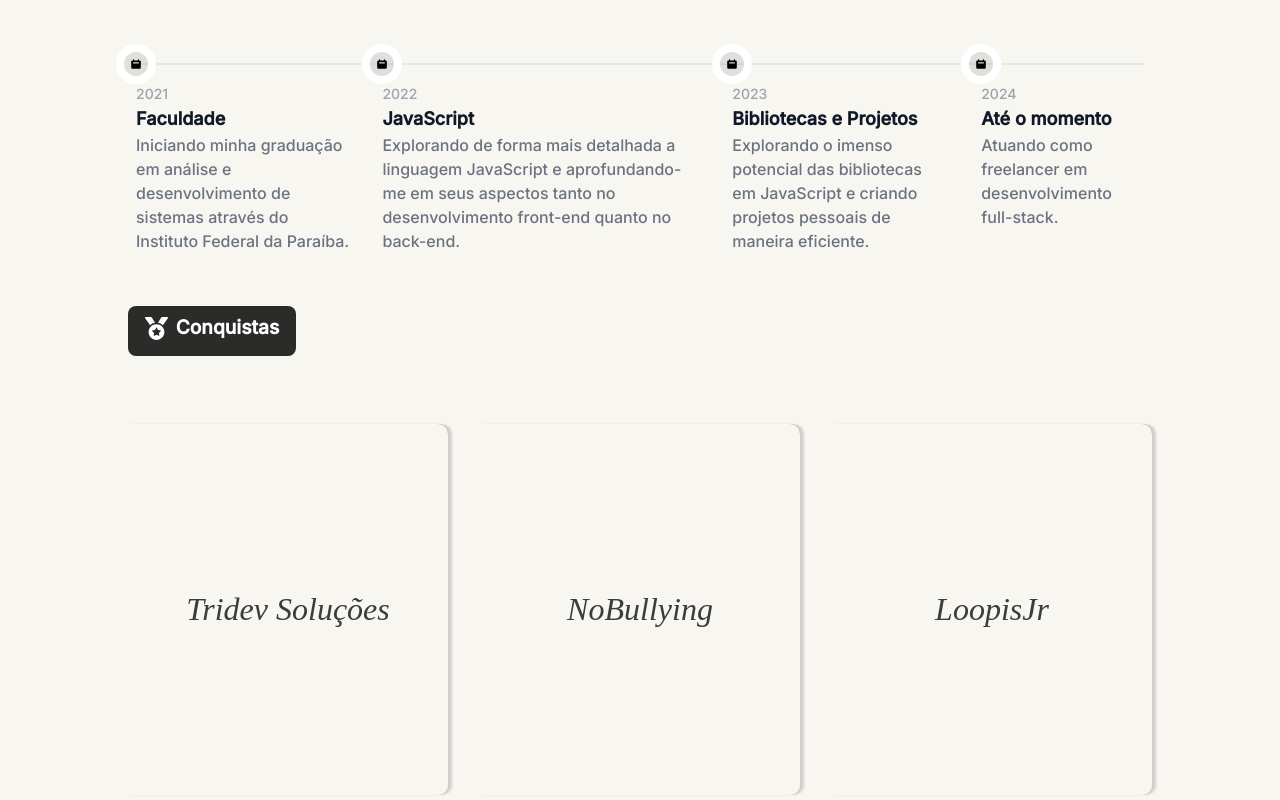
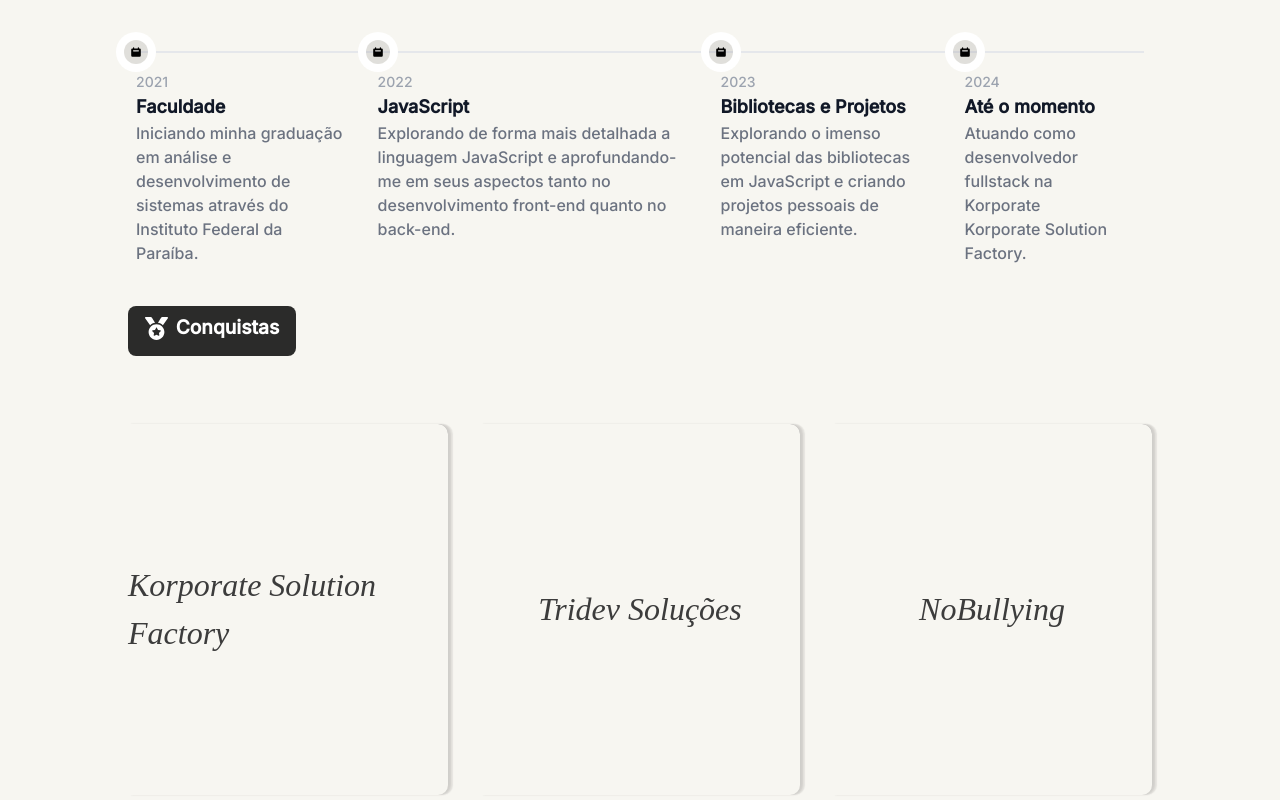
Before and after one commit to Luisfelippedev/personal-portfolio, a Next.js app in the folder personal-portfolio/: page / in a window 1280 px wide. Shown: the part 1160-1960 px from the top of the page. Built offline with nearby package versions, Linux system fonts and the light colour scheme.

Commit message:
feat: add new experience in achievements section

```diff
--- a/personal-portfolio/src/components/Achievements/index.tsx
+++ b/personal-portfolio/src/components/Achievements/index.tsx
@@ -21,6 +21,7 @@
       </Button>
 
       <div className={styles.cardsContainer}>
+        <CardAchievements project="korporate" />
         <CardAchievements project="tridev" />
         <CardAchievements project="nobullying" />
         <CardAchievements project="loopis" />
--- a/personal-portfolio/src/components/CardAchievements/index.tsx
+++ b/personal-portfolio/src/components/CardAchievements/index.tsx
@@ -1,7 +1,7 @@
 // BookComponent.js
 import styles from "./styles.module.scss";
 
-type ProjectType = "nobullying" | "loopis" | "tridev";
+type ProjectType = "nobullying" | "loopis" | "tridev" | "korporate";
 
 interface ProjectDetails {
   name: string;
@@ -26,8 +26,14 @@
     tridev: {
       name: "Tridev Soluções",
       description:
-        "Até o momento atuo de forma autônoma como consultor e desenvolvedor web full-stack na Tridev Soluções, prestando soluções tecnologicas de ponta a ponta para clientes reais.",
+        "Atuação de forma autônoma como consultor e desenvolvedor web full-stack na Tridev Soluções, prestando soluções tecnologicas de ponta a ponta para clientes reais.",
       image: "logo-no-background.png",
+    },
+    korporate: {
+      name: "Korporate Solution Factory",
+      description:
+        "Atualmente, atuo como desenvolvedor full-stack na Korporate Solution Factory, trabalhando no desenvolvimento de um sistema voltado para o setor de seguros.",
+      image: "korporate_solution_factory_logo.png",
     },
   };
 
--- a/personal-portfolio/src/components/TimeLine/index.tsx
+++ b/personal-portfolio/src/components/TimeLine/index.tsx
@@ -99,7 +99,8 @@
             <TimelineTime>2024</TimelineTime>
             <TimelineTitle>Até o momento</TimelineTitle>
             <TimelineBody>
-              Atuando como freelancer em desenvolvimento full-stack.
+              Atuando como desenvolvedor fullstack na Korporate Korporate
+              Solution Factory.
             </TimelineBody>
           </TimelineContent>
         </TimelineItem>
```
Also changed, not shown: personal-portfolio/public/korporate_solution_factory_logo.png (added).
